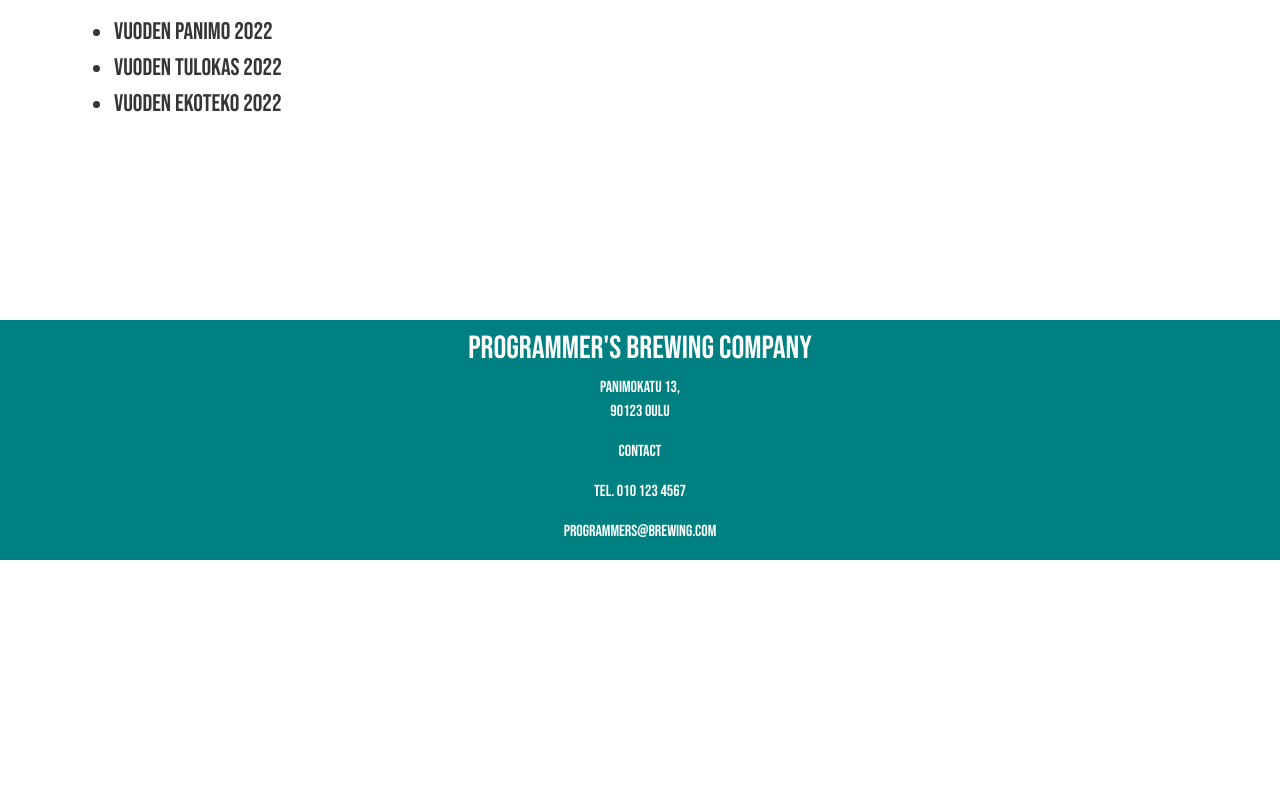
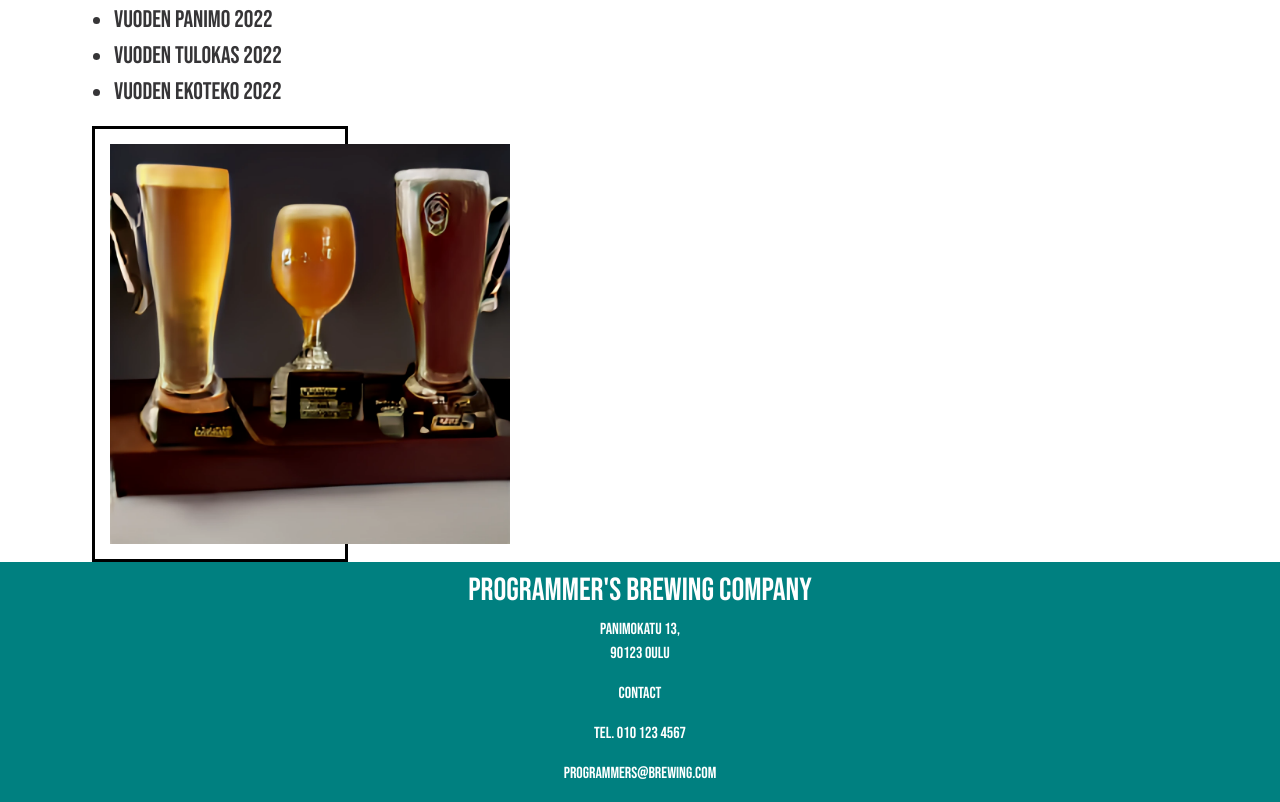
Before and after one commit to joobasb/verkkopalveluprojekti, a React (Create React App) app: page /about in a window 1280 px wide. Shown: the part 450-1252 px from the top of the page. Before the commit the page ends 1010 px from the top, so only its background shows below. Built offline with nearby package versions, Linux system fonts and the light colour scheme; no server answers.

Commit message:
about image

```diff
--- a/src/pages/About.css
+++ b/src/components/About.css
@@ -1,8 +1,8 @@
-.about-container{
+.container{
     min-height: 600px;
 }
 
-.about-header{
+.row{
     margin-top: 10px;
     margin-bottom: 20px;
 }
@@ -18,3 +18,12 @@
 .about-list{
     font-size: x-large;
 }
+
+.about-img{
+width: auto;
+margin-left: 10px;
+margin-right: 850px;
+padding: 15px;
+border: 3px solid black;
+height: auto;
+}
--- a/src/pages/About.js
+++ b/src/pages/About.js
@@ -1,4 +1,4 @@
-import "./About.css";
+import "../components/About.css";
 import React from "react";
 
 export default function About() {
@@ -26,7 +26,11 @@ export default function About() {
             <li>Vuoden ekoteko 2022</li>
           </ul>
         </div>
+        <div className="about-img">
+          <img src="images/image4.png" width = "400" height = "400"></img>
+        </div>
       </div>
     </div>
+
   );
 }
```
Also changed, not shown: public/images/image4.png (added).
